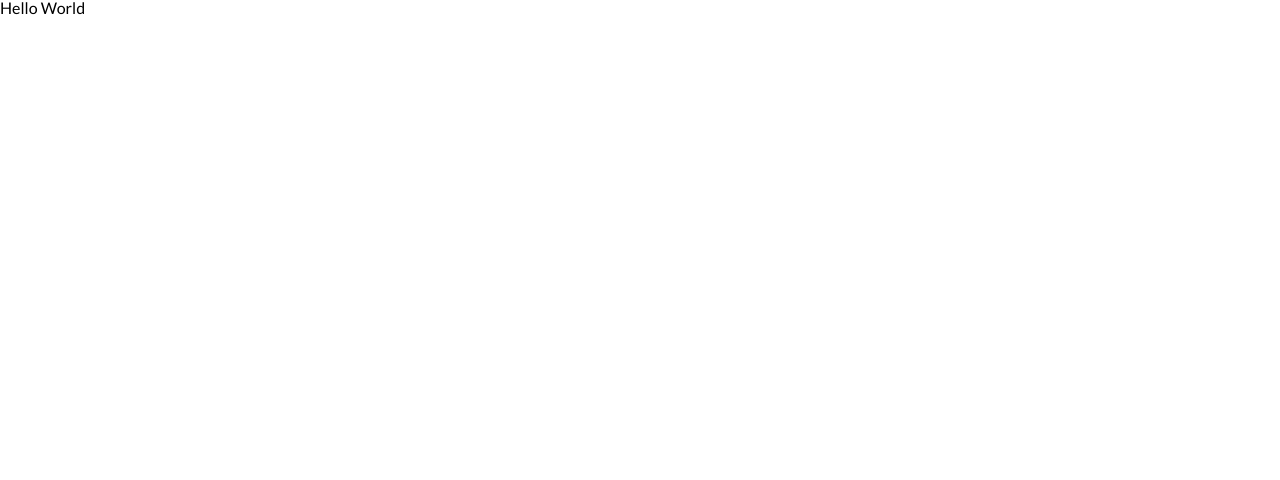
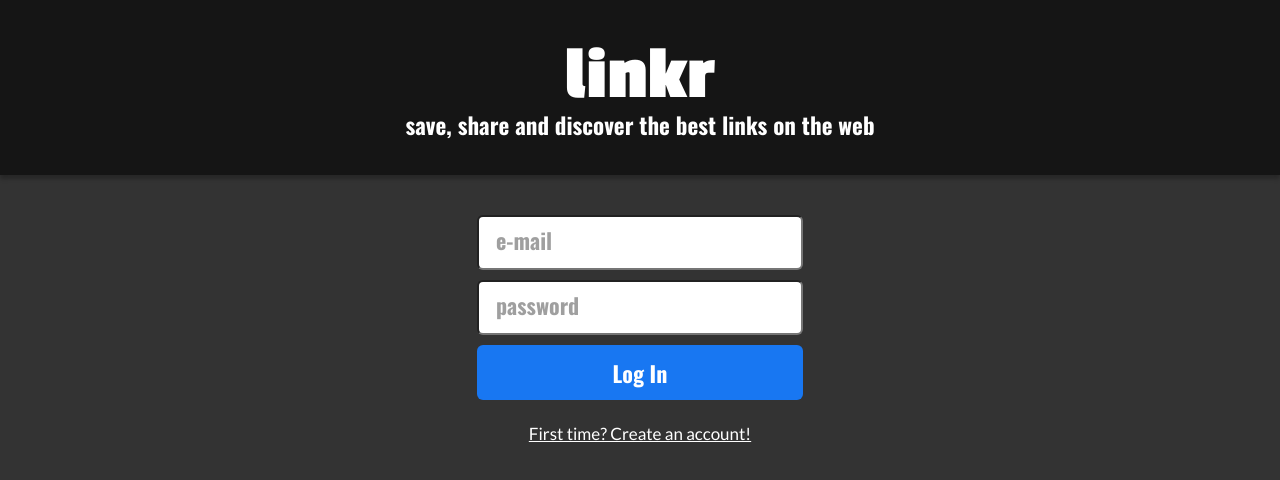
Before and after one commit to AnaliceDias/LinkrFront, a React (Create React App) app: page / in a window 1280 px wide. Shown: the top 480 px of the page. Built offline with nearby package versions, Linux system fonts and the light colour scheme.

Commit message:
sign in and sign up screens

```diff
--- /dev/null
+++ b/src/assets/connectionURI.js
@@ -0,0 +1,3 @@
+const connectionURI = "http://localhost:4000"
+
+export default connectionURI
--- a/src/assets/style.css
+++ b/src/assets/style.css
@@ -1,9 +1,15 @@
 * {
     box-sizing: border-box;
     -webkit-tap-highlight-color: transparent;
+
+    --theme: #151515;
+    --button--theme: #1877f2;
+    --error: #E54141;
 }
 
 body {
+    background-color: #333333;
+
     font-family: 'Lato', sans-serif;
     /* font-family: 'Passion One', cursive; */
     /* font-family: 'Oswald', sans-serif;   */
--- a/src/components/App.js
+++ b/src/components/App.js
@@ -1,10 +1,16 @@
 import { BrowserRouter, Routes, Route } from "react-router-dom"
+import { useState } from "react"
 
 import SignIn from "./SignIn"
 import SignUp from "./SignUp"
 
+import TokenContext from "../contexts/TokenContext"
+
 export default function App() {
+  const [token, setToken] = useState("")
+
   return (
+    <TokenContext.Provider value={{ token, setToken }}>
       <BrowserRouter>
         <Routes>
           <Route path="/" element={<SignIn />} />
@@ -12,5 +18,6 @@ export default function App() {
           <Route path="*" element={<h1>This page does not exists</h1>} />
         </Routes>
       </BrowserRouter>
+    </TokenContext.Provider>
   )
 }
--- a/src/components/SignIn.js
+++ b/src/components/SignIn.js
@@ -1,7 +1,147 @@
+import axios from "axios"
+import { useContext, useState } from "react"
+import { Link, useNavigate } from "react-router-dom"
 import styled from "styled-components"
 
+import TokenContext from "../contexts/TokenContext"
+import connectionURI from "../assets/connectionURI"
+
 export default function SignIn() {
-  return <Main>Hello World</Main>
+  const navigate = useNavigate()
+  const [valid, setValid] = useState(true) // check if email and password are correct
+  const [loading, setLoading] = useState(false) // loading axios request
+  const { setToken } = useContext(TokenContext)
+
+  function submitForm(e) {
+    e.preventDefault()
+    setLoading(true)
+
+    const promise = axios.post(`${connectionURI}`, {
+      email: e.target[0].value,
+      password: e.target[1].value,
+    })
+    promise.then((response) => {
+      setToken(response.data)
+      navigate("/timeline")
+    })
+    promise.catch((e) => {
+      setValid(false)
+      setLoading(false)
+    })
+  }
+
+  return (
+    <Main>
+      <Title>
+        <h1>linkr</h1>
+        <p>save, share and discover the best links on the web</p>
+      </Title>
+
+      <Auth>
+        <form onSubmit={(e) => submitForm(e)}>
+          <input type="email" placeholder="e-mail" required></input>
+          <input type="password" placeholder="password" minLength={6} required></input>
+          <button type="submit" disabled={loading ? true : false} style={loading ? { opacity: "0.7" } : {}}>
+            Log In
+          </button>
+        </form>
+
+        <StyledLink to="/sign-up">First time? Create an account!</StyledLink>
+
+        {!valid ? <p>Email or password incorrect...</p> : <></>}
+      </Auth>
+    </Main>
+  )
 }
 
-const Main = styled.main``
+const Main = styled.main`
+  position: absolute;
+  width: 100%;
+  height: 100%;
+
+  overflow-y: auto;
+`
+
+const Title = styled.section`
+  display: flex;
+  flex-direction: column;
+  align-items: center;
+  justify-content: center;
+
+  width: 100%;
+  height: 175px;
+  padding: 0 60px;
+
+  color: #ffffff;
+  background-color: var(--theme);
+  box-shadow: 0px 4px 4px rgba(0, 0, 0, 0.25);
+
+  h1 {
+    font-family: "Passion One", cursive;
+    font-size: 76px;
+  }
+
+  p {
+    font-family: "Oswald", sans-serif;
+    font-size: 23px;
+    text-align: center;
+  }
+`
+
+const Auth = styled.section`
+  display: flex;
+  flex-direction: column;
+  align-items: center;
+
+  width: 100%;
+  margin: 35px 0;
+  padding: 0 25px;
+
+  form {
+    display: flex;
+    flex-direction: column;
+
+    margin-bottom: 20px;
+
+    * {
+      height: 55px;
+      border-radius: 6px;
+
+      font-size: 22px;
+      margin: 5px 0;
+    }
+
+    input {
+      padding: 0 17px;
+    }
+
+    input::placeholder {
+      font-family: "Oswald", sans-serif;
+      color: #9f9f9f;
+    }
+
+    button {
+      background-color: var(--button--theme);
+      border: none;
+      outline: none;
+
+      font-family: "Oswald", sans-serif;
+      color: #ffffff;
+      cursor: pointer;
+    }
+  }
+
+  p {
+    margin-top: 25px;
+    text-align: center;
+
+    color: var(--error);
+    font-size: 23px;
+    font-weight: 700;
+  }
+`
+
+const StyledLink = styled(Link)`
+  font-size: 17px;
+  color: #ffffff;
+`
--- a/src/components/SignUp.js
+++ b/src/components/SignUp.js
@@ -1,7 +1,148 @@
+import axios from "axios"
+import { useState } from "react"
+import { Link, useNavigate } from "react-router-dom"
 import styled from "styled-components"
 
-export default function SignUp() {
-  return <Main>Hello World</Main>
+import connectionURI from "../assets/connectionURI"
+
+export default function SignIn() {
+  const navigate = useNavigate()
+  const [loading, setLoading] = useState(false) // loading axios request
+  const [valid, setValid] = useState(true) // check if email and password are correct
+
+  function submitForm(e) {
+    e.preventDefault()
+    setLoading(true)
+
+    const promise = axios.post(`${connectionURI}/sign-up`, {
+      email: e.target[0].value,
+      password: e.target[1].value,
+      name: e.target[2].value,
+      picture: e.target[3].value,
+    })
+    promise.then((response) => {
+      navigate("/")
+    })
+    promise.catch((e) => {
+      setValid(false)
+      setLoading(false)
+    })
+  }
+
+  return (
+    <Main>
+      <Title>
+        <h1>linkr</h1>
+        <p>save, share and discover the best links on the web</p>
+      </Title>
+
+      <Auth>
+        <form onSubmit={(e) => submitForm(e)}>
+          <input type="email" placeholder="e-mail" required></input>
+          <input type="password" placeholder="password" minLength={6} required></input>
+          <input type="text" placeholder="username" minLength={2} required></input>
+          <input type="url" placeholder="picture url" required></input>
+          <button type="submit" disabled={loading ? true : false} style={loading ? { opacity: "0.7" } : {}}>
+            Sign Up
+          </button>
+        </form>
+
+        <StyledLink to="/">Switch back to log in</StyledLink>
+
+        {!valid ? <p>Email already in use...</p> : <></>}
+      </Auth>
+    </Main>
+  )
 }
 
-const Main = styled.main``
+const Main = styled.main`
+  position: absolute;
+  width: 100%;
+  height: 100%;
+
+  overflow-y: auto;
+`
+
+const Title = styled.section`
+  display: flex;
+  flex-direction: column;
+  align-items: center;
+  justify-content: center;
+
+  width: 100%;
+  height: 175px;
+  padding: 0 60px;
+
+  color: #ffffff;
+  background-color: var(--theme);
+  box-shadow: 0px 4px 4px rgba(0, 0, 0, 0.25);
+
+  h1 {
+    font-family: "Passion One", cursive;
+    font-size: 76px;
+  }
+
+  p {
+    font-family: "Oswald", sans-serif;
+    font-size: 23px;
+    text-align: center;
+  }
+`
+
+const Auth = styled.section`
+  display: flex;
+  flex-direction: column;
+  align-items: center;
+
+  width: 100%;
+  margin: 35px 0;
+  padding: 0 25px;
+
+  form {
+    display: flex;
+    flex-direction: column;
+
+    margin-bottom: 20px;
+
+    * {
+      height: 55px;
+      border-radius: 6px;
+
+      font-size: 22px;
+      margin: 5px 0;
+    }
+
+    input {
+      padding: 0 17px;
+    }
+
+    input::placeholder {
+      font-family: "Oswald", sans-serif;
+      color: #9f9f9f;
+    }
+
+    button {
+      background-color: var(--button--theme);
+      border: none;
+      outline: none;
+
+      font-family: "Oswald", sans-serif;
+      color: #ffffff;
+      cursor: pointer;
+    }
+  }
+
+  p {
+    margin-top: 25px;
+    text-align: center;
+
+    color: var(--error);
+    font-size: 23px;
+    font-weight: 700;
+  }
+`
+
+const StyledLink = styled(Link)`
+  font-size: 17px;
+  color: #ffffff;
+`
--- /dev/null
+++ b/src/contexts/TokenContext.js
@@ -0,0 +1,5 @@
+import { createContext } from "react"
+
+const TokenContext = createContext()
+
+export default TokenContext
```
Lines whose indentation alone changed are shown as unchanged.
